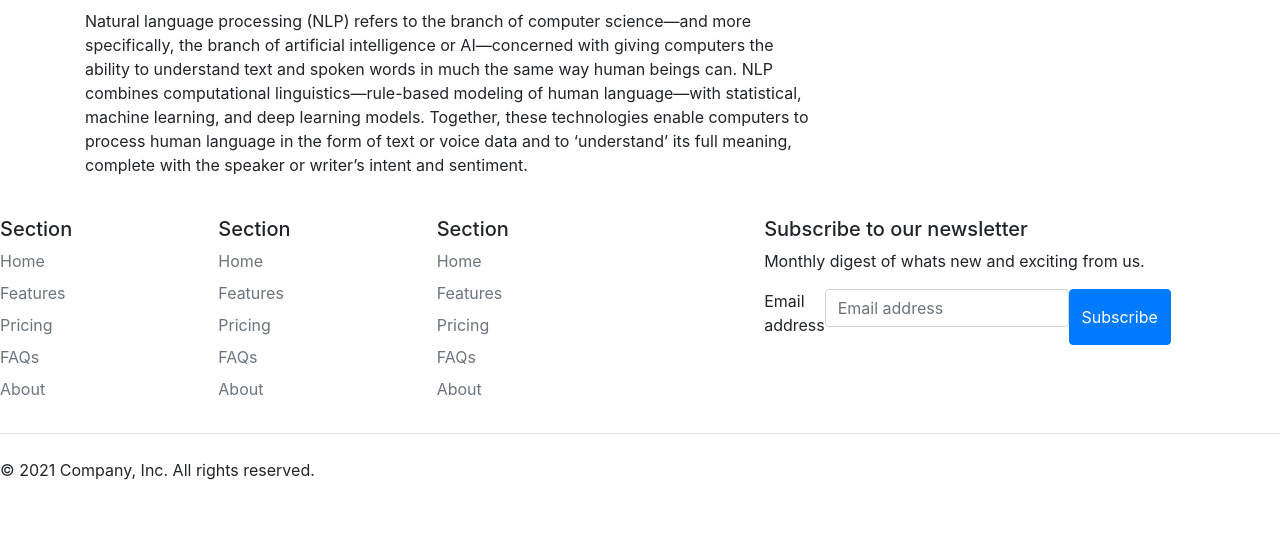
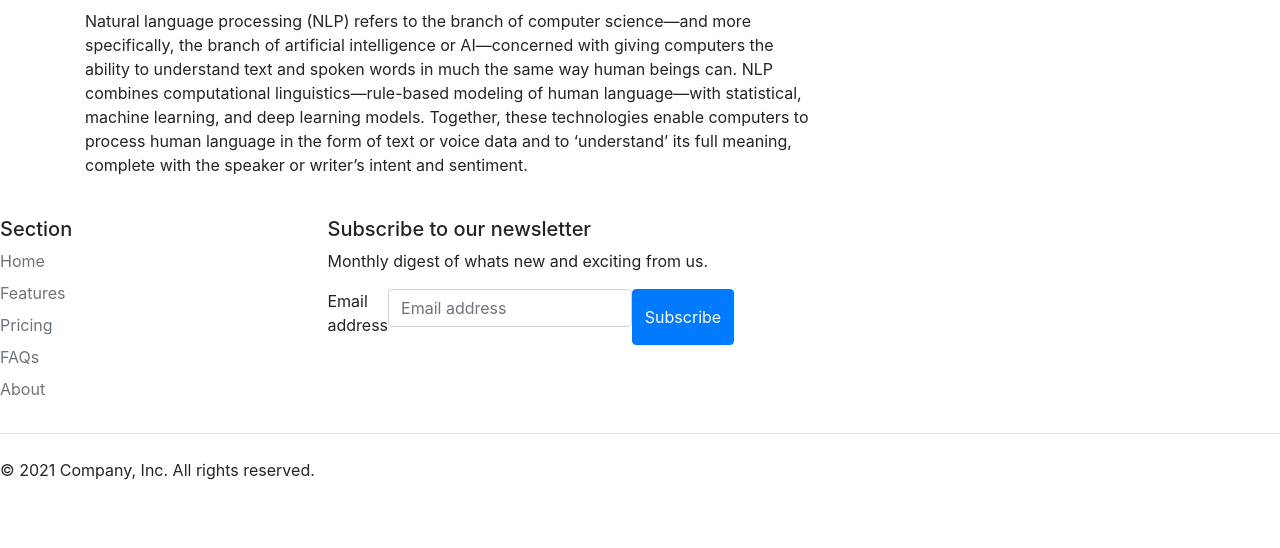
Before and after one commit to kvishalrj/MyShop, a Django app: page /blog/blogpost/1 in a window 1280 px wide. Shown: the part 567-1115 px from the top of the page. Run offline with Django 4.2, Linux system fonts and the light colour scheme; data comes from the database, SQL or seed files in the repository; some libraries are stand-ins or nearby versions.

Commit message:
little work

```diff
--- a/shop/templates/shop/basic.html
+++ b/shop/templates/shop/basic.html
@@ -82,7 +82,7 @@
         </ul>
       </div>
 
-      <div class="col-2">
+      {% comment %} <div class="col-2">
         <h5>Section</h5>
         <ul class="nav flex-column">
           <li class="nav-item mb-2"><a href="#" class="nav-link p-0 text-muted">Home</a></li>
@@ -91,9 +91,9 @@
           <li class="nav-item mb-2"><a href="#" class="nav-link p-0 text-muted">FAQs</a></li>
           <li class="nav-item mb-2"><a href="#" class="nav-link p-0 text-muted">About</a></li>
         </ul>
-      </div>
+      </div> {% endcomment %}
 
-      <div class="col-2">
+      {% comment %} <div class="col-2">
         <h5>Section</h5>
         <ul class="nav flex-column">
           <li class="nav-item mb-2"><a href="#" class="nav-link p-0 text-muted">Home</a></li>
@@ -102,7 +102,7 @@
           <li class="nav-item mb-2"><a href="#" class="nav-link p-0 text-muted">FAQs</a></li>
           <li class="nav-item mb-2"><a href="#" class="nav-link p-0 text-muted">About</a></li>
         </ul>
-      </div>
+      </div> {% endcomment %}
 
       <div class="col-4 offset-1">
         <form>
@@ -121,7 +121,7 @@
       <p>© 2021 Company, Inc. All rights reserved.</p>
       <ul class="list-unstyled d-flex">
         <li class="ms-3"><a class="link-dark" href="#"><svg class="bi" width="24" height="24"><use xlink:href="#twitter"></use></svg></a></li>
-        <li class="ms-3"><a class="link-dark" href="#"><svg class="bi" width="24" height="24"><use xlink:href="#instagram"></use></svg></a></li>
+        <li class="ms-3"><a class="link-dark" href="//www.linkedin.com/in/kvishalrj/"><svg class="bi" width="24" height="24"><use xlink:href="#linkedin"></use></svg></a></li>
         <li class="ms-3"><a class="link-dark" href="#"><svg class="bi" width="24" height="24"><use xlink:href="#facebook"></use></svg></a></li>
       </ul>
     </div>
```
